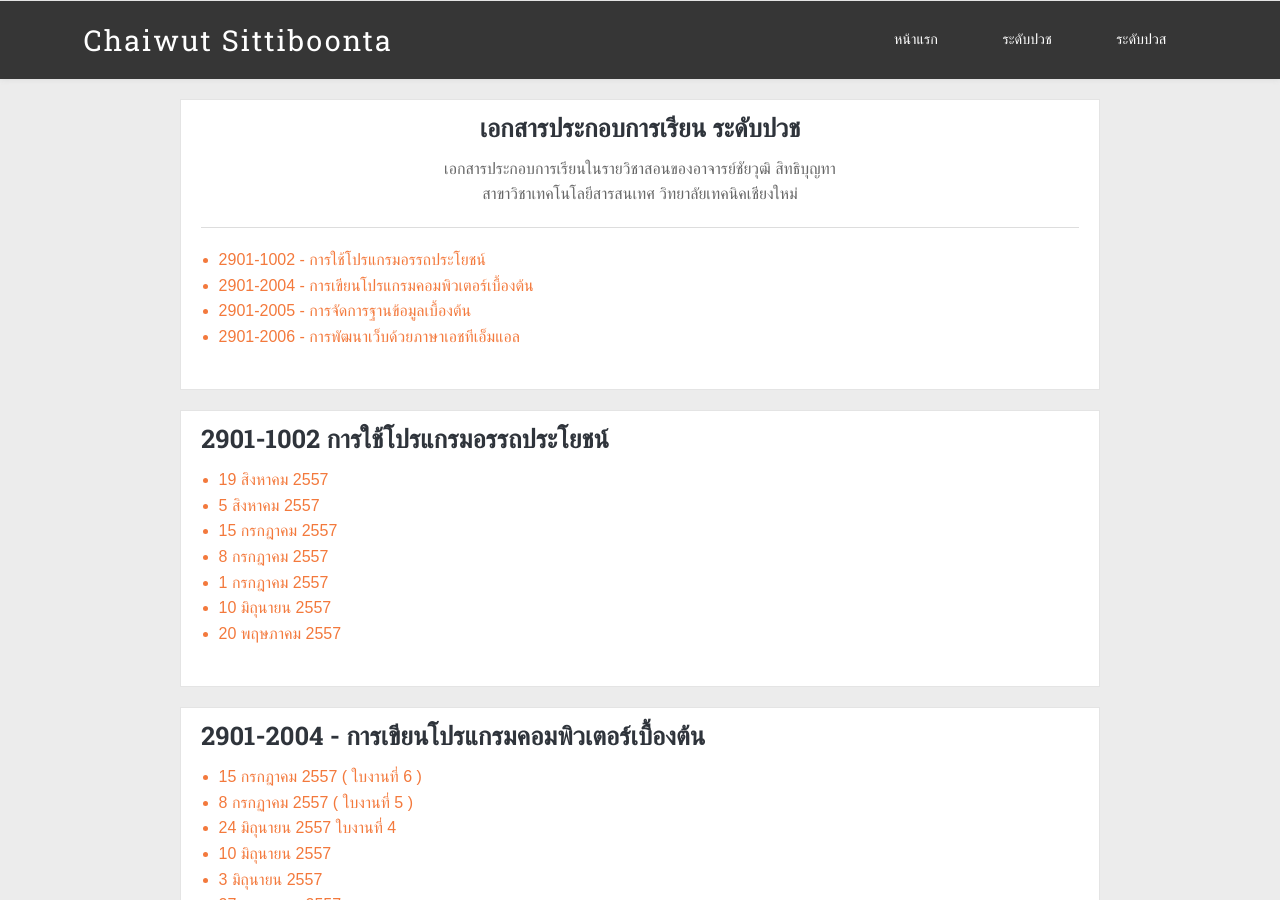
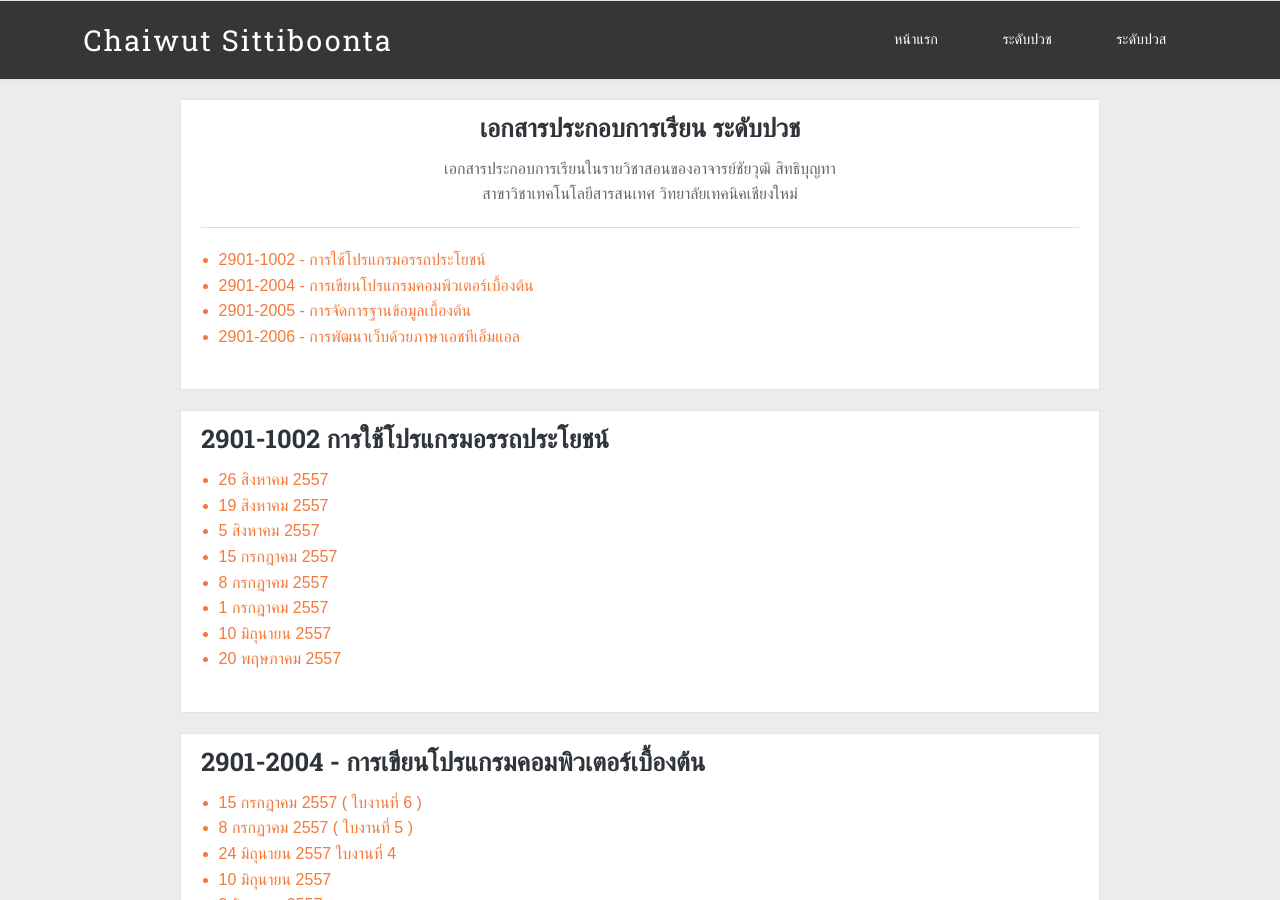
Before and after one commit to ichaiwut/ichaiwut.github.io, a Jekyll site: the page built from slides/diploma.html, in a window 1280 px wide and 900 px high. Built offline with Jekyll 4.4.1, drawn with Linux system fonts in a browser that asks for light colours; Markdown is read by kramdown in place of the engine named in the settings.

Commit message:
Added Slice

```diff
--- a/slides/diploma.html
+++ b/slides/diploma.html
@@ -34,6 +34,7 @@ pagename: Slide
 			<div class="post-list-container slide-con" id="utility-program">
 				<h2>2901-1002 การใช้โปรแกรมอรรถประโยชน์</h2>
 				<ul>
+					<li><a href="https://www.dropbox.com/s/zq2qaive3pqgd6p/2001-1002_26-08-14.pdf" target="_blank">26 สิงหาคม 2557</a></li>
 					<li><a href="https://www.dropbox.com/s/wb4xhpcyzki7z98/2001-1002_19-08-14.pdf" target="_blank">19 สิงหาคม 2557</a></li>
 					<li><a href="https://www.dropbox.com/s/vg3qotk50nxjj5u/2001-1002_5-08-14.pdf" target="_blank">5 สิงหาคม 2557</a></li>
 					<li><a href="https://www.dropbox.com/s/i8vh6uijxeqpjhh/2001-1002_15-07-14.pdf" target="_blank">15 กรกฎาคม 2557</a></li>
```
